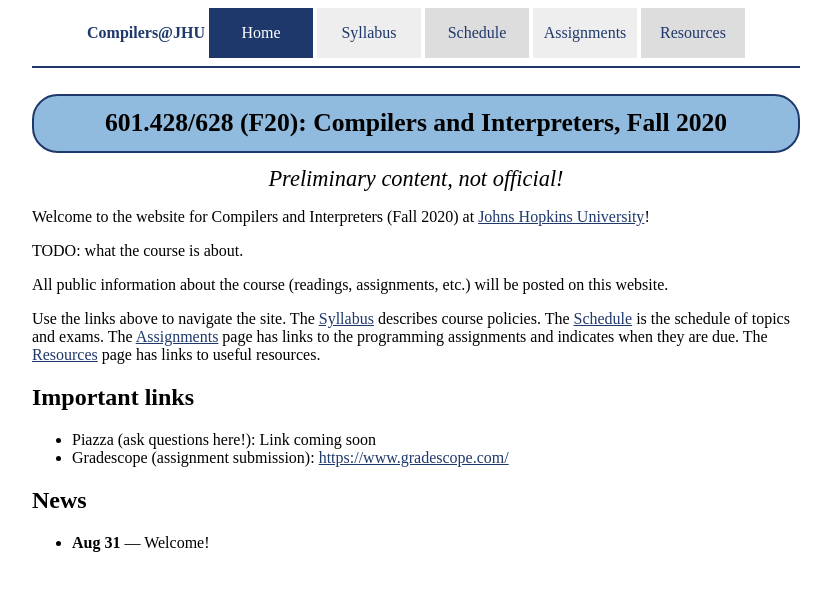
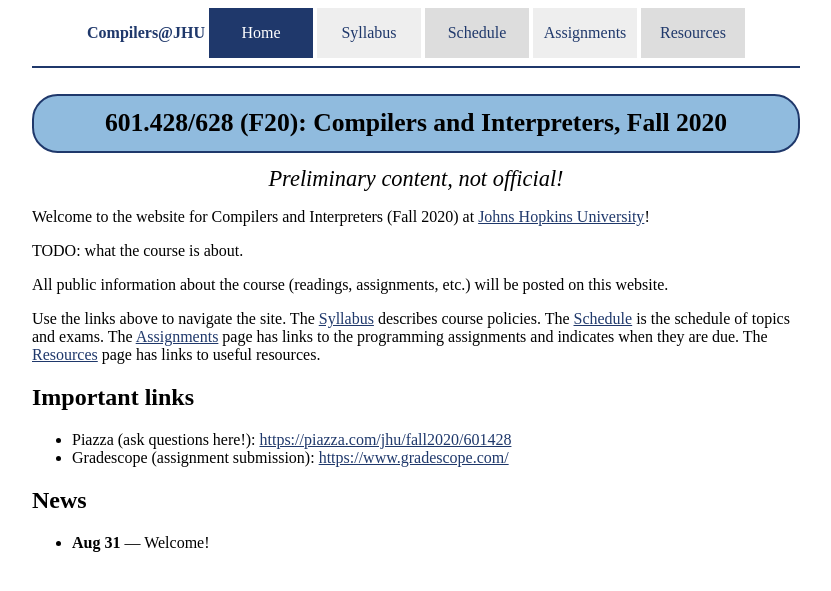
Before and after one commit to jhucompilers/fall2020, a Jekyll site: the page built from index.md, in a window 1280 px wide. Shown: the top 591 px of the page, without its empty margins (224-1055 px from the left). Built offline with Jekyll 4.4.1, drawn with Linux system fonts in a browser that asks for light colours.

Commit message:
piazza link

```diff
--- a/index.md
+++ b/index.md
@@ -14,7 +14,7 @@ Use the links above to navigate the site.  The [Syllabus](syllabus.html) describ
 
 ## Important links
 
-* Piazza (ask questions here!): Link coming soon
+* Piazza (ask questions here!): <https://piazza.com/jhu/fall2020/601428>
 * Gradescope (assignment submission): <https://www.gradescope.com/>
 
 ## News
```
